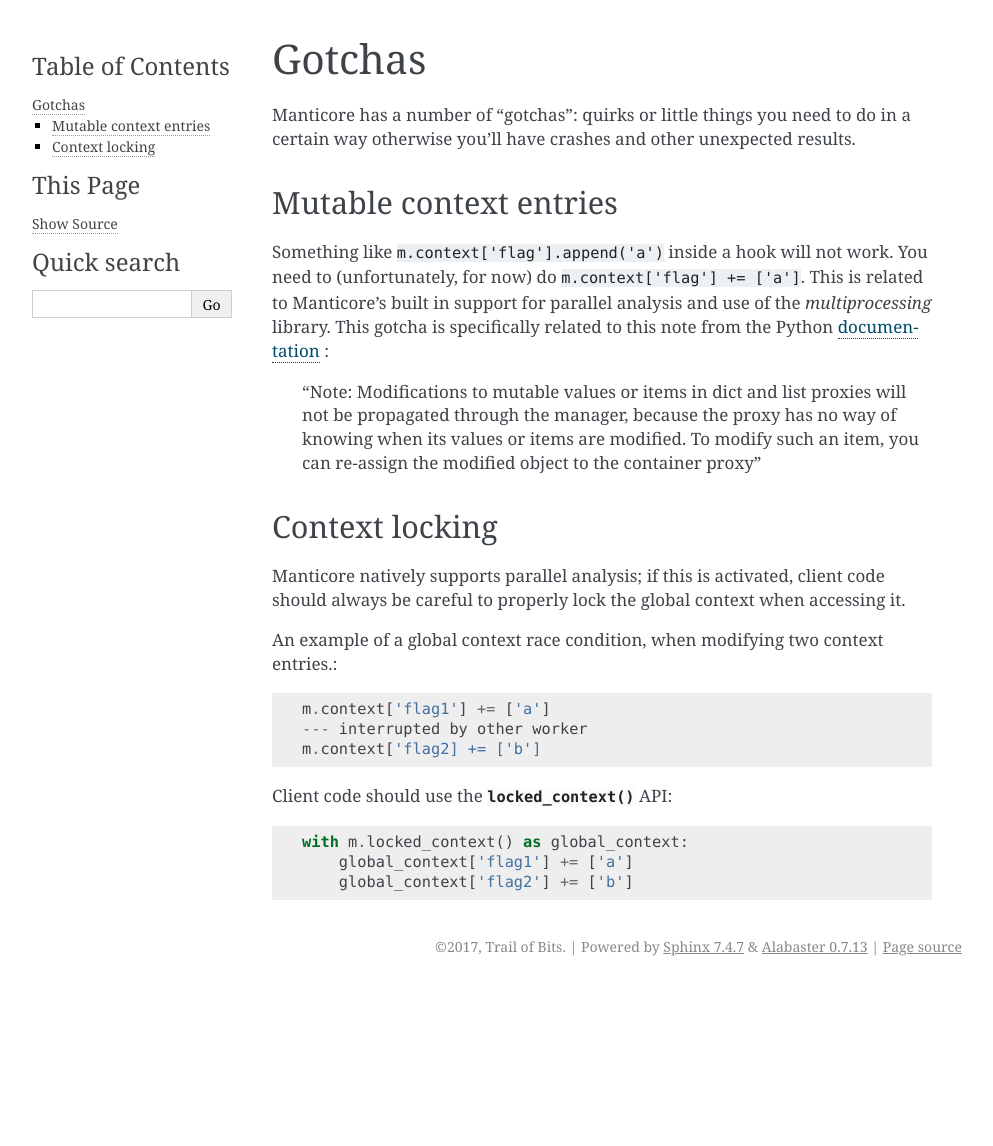
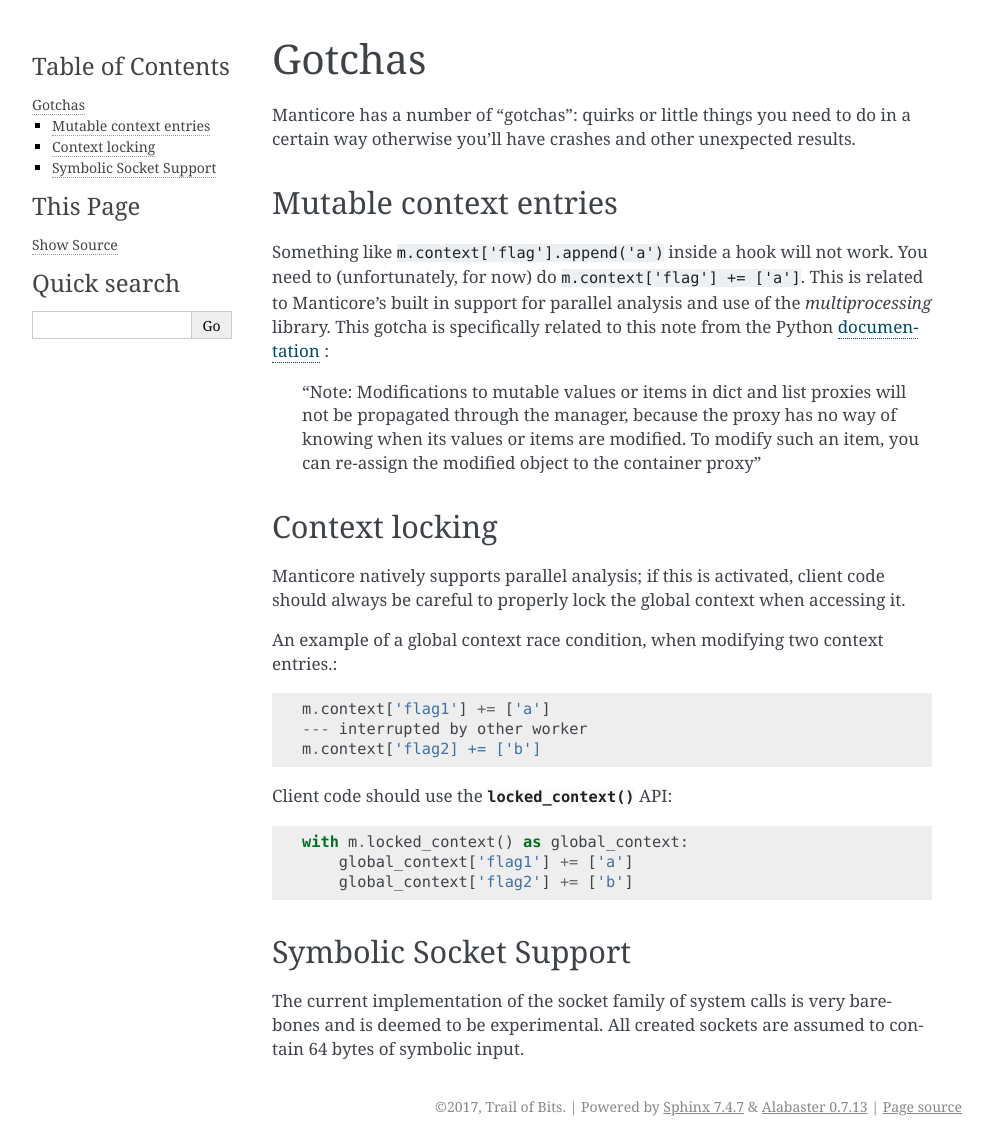
Before and after one commit to trailofbits/manticore, a Sphinx documentation site: the page built from docs/gotchas.rst, in a window 1280 px wide. Shown: the whole page, without its empty margins (148-1141 px from the left). Built offline with Sphinx 7.4.7, drawn with Linux system fonts in a browser that asks for light colours; before the commit the page ends 986 px from its top, so only the background shows below that.

Commit message:
Document socket(2) peculiarities

```diff
--- a/docs/gotchas.rst
+++ b/docs/gotchas.rst
@@ -29,3 +29,9 @@ Client code should use the :meth:`~manticore.Manticore.locked_context` API::
     with m.locked_context() as global_context:
         global_context['flag1'] += ['a']
         global_context['flag2'] += ['b']
+
+
+Symbolic Socket Support
+-----------------------
+
+The current implementation of the socket family of system calls is very barebones and is deemed to be experimental. All created sockets are assumed to contain 64 bytes of symbolic input.
```
